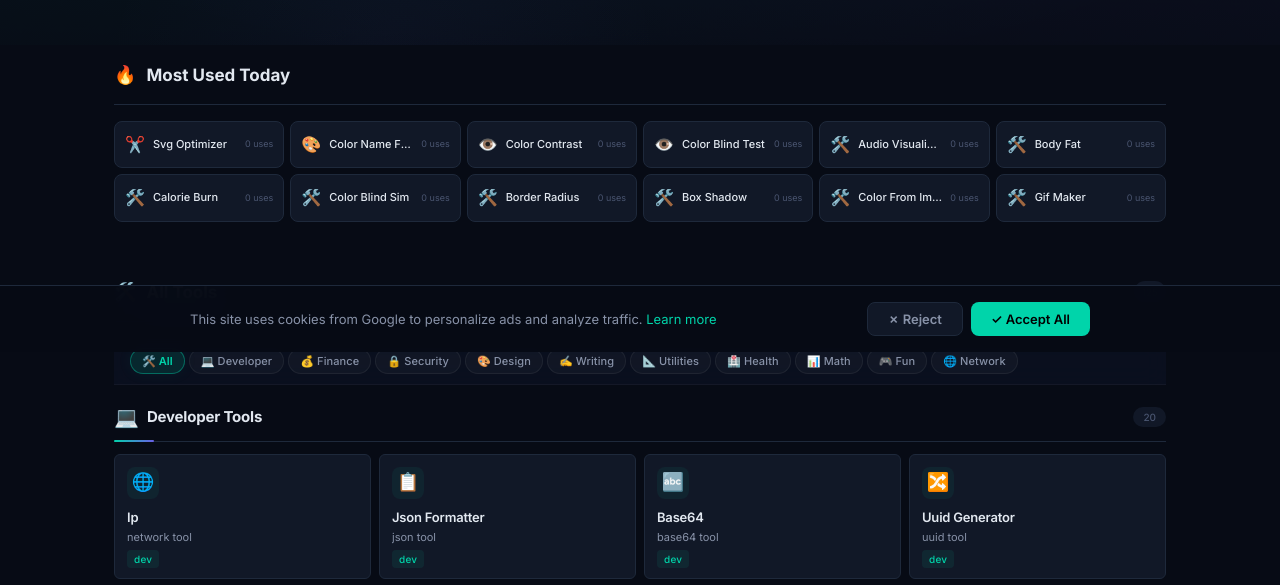
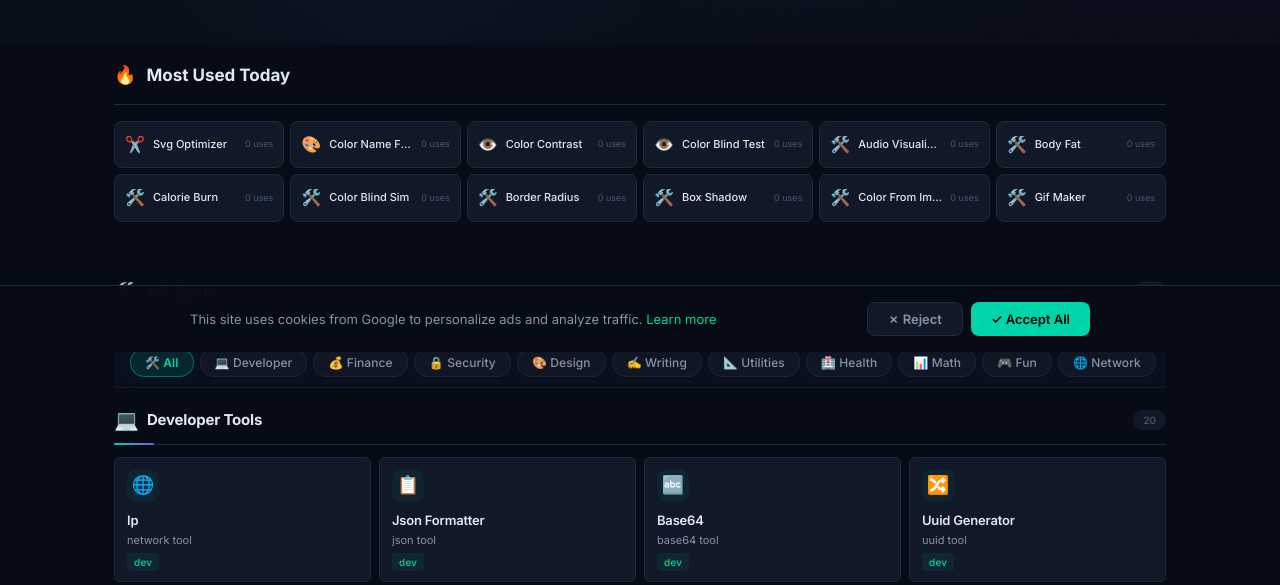
Before and after one commit to hnyctyl-commits/toolspotr, a plain HTML site: page index.html in a window 1280 px wide. Shown: the part 448-1033 px from the top of the page. Drawn offline with Linux system fonts and the light colour scheme.

Commit message:
Tab bar: space-evenly for full-width spread+bigger buttons

```diff
--- a/assets/style.css
+++ b/assets/style.css
@@ -310,9 +310,9 @@ body {
 .section-count { font-size: 10px; color: var(--text-muted); background: var(--bg-card); padding: 3px 8px; border-radius: 20px; }
 
 /* ── Category Tabs ── */
-.tab-bar{display:flex;gap:4px;margin-bottom:16px;padding:10px 16px;position:sticky;top:56px;z-index:50;background:rgba(11,17,32,0.85);backdrop-filter:blur(12px);-webkit-backdrop-filter:blur(12px);border-bottom:1px solid rgba(255,255,255,0.04);overflow-x:auto;scrollbar-width:none;flex-wrap:nowrap;-webkit-overflow-scrolling:touch;justify-content:flex-start}
+.tab-bar{display:flex;gap:6px;margin-bottom:16px;padding:10px 16px;position:sticky;top:56px;z-index:50;background:rgba(11,17,32,0.85);backdrop-filter:blur(12px);-webkit-backdrop-filter:blur(12px);border-bottom:1px solid rgba(255,255,255,0.04);overflow-x:auto;scrollbar-width:none;flex-wrap:nowrap;-webkit-overflow-scrolling:touch;justify-content:space-evenly}
 .tab-bar::-webkit-scrollbar{display:none}
-.tab-btn{padding:5px 11px;border-radius:16px;border:1px solid rgba(255,255,255,0.06);background:rgba(255,255,255,0.03);color:var(--text-sec);font-size:11px;font-weight:500;cursor:pointer;transition:all .2s cubic-bezier(.4,0,.2,1);font-family:var(--font);white-space:nowrap;letter-spacing:0.1px;flex-shrink:0}
+.tab-btn{padding:6px 14px;border-radius:16px;border:1px solid rgba(255,255,255,0.06);background:rgba(255,255,255,0.03);color:var(--text-sec);font-size:12px;font-weight:500;cursor:pointer;transition:all .2s cubic-bezier(.4,0,.2,1);font-family:var(--font);white-space:nowrap;letter-spacing:0.1px;flex:0 1 auto}
 .tab-btn:hover{border-color:rgba(0,212,170,0.3);color:var(--accent);background:rgba(0,212,170,0.06);transform:translateY(-1px)}
 .tab-btn.active{background:rgba(0,212,170,0.12);color:var(--accent);border-color:rgba(0,212,170,0.4);font-weight:600;box-shadow:0 0 16px rgba(0,212,170,0.06)}
 .tcat{transition:opacity .2s}
```
